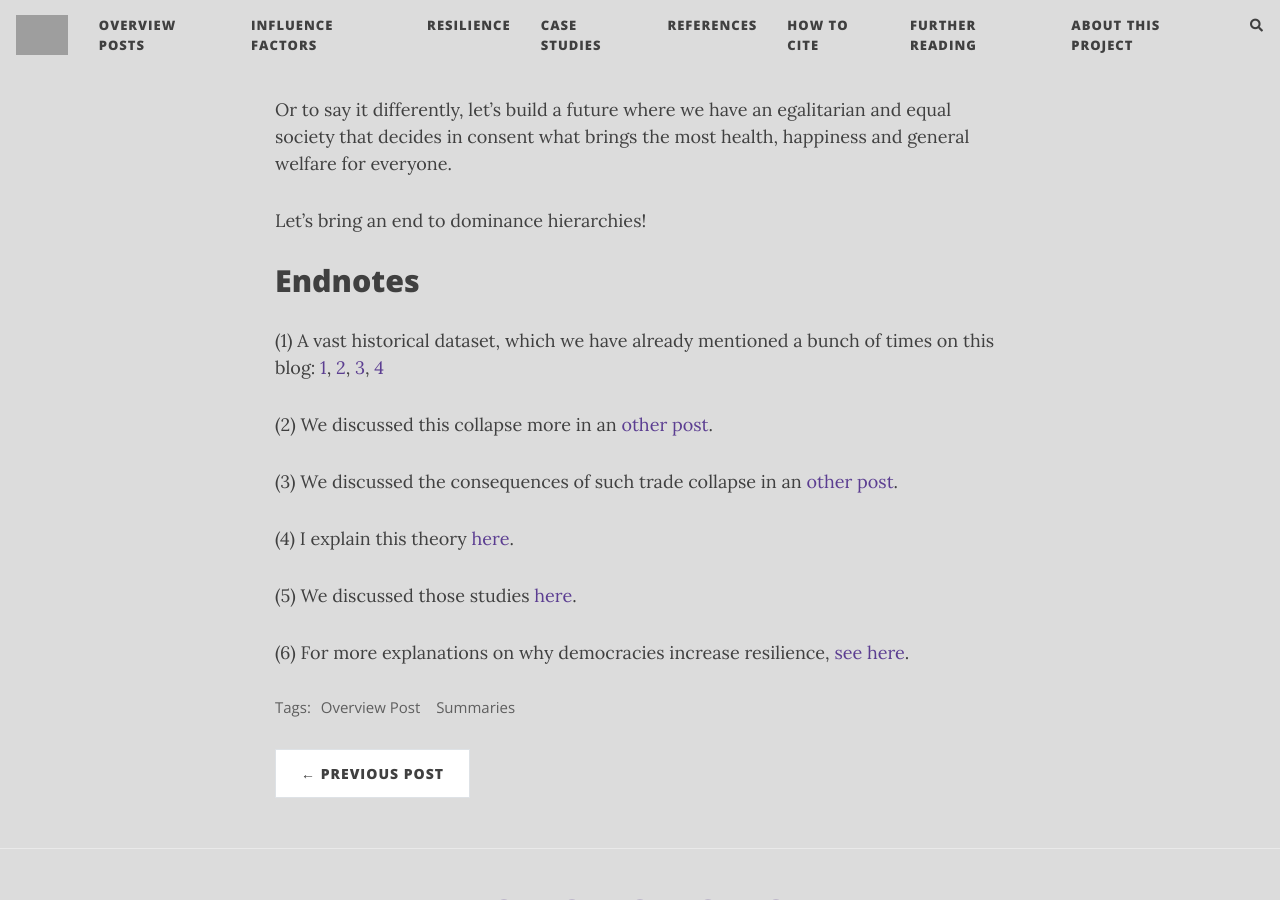
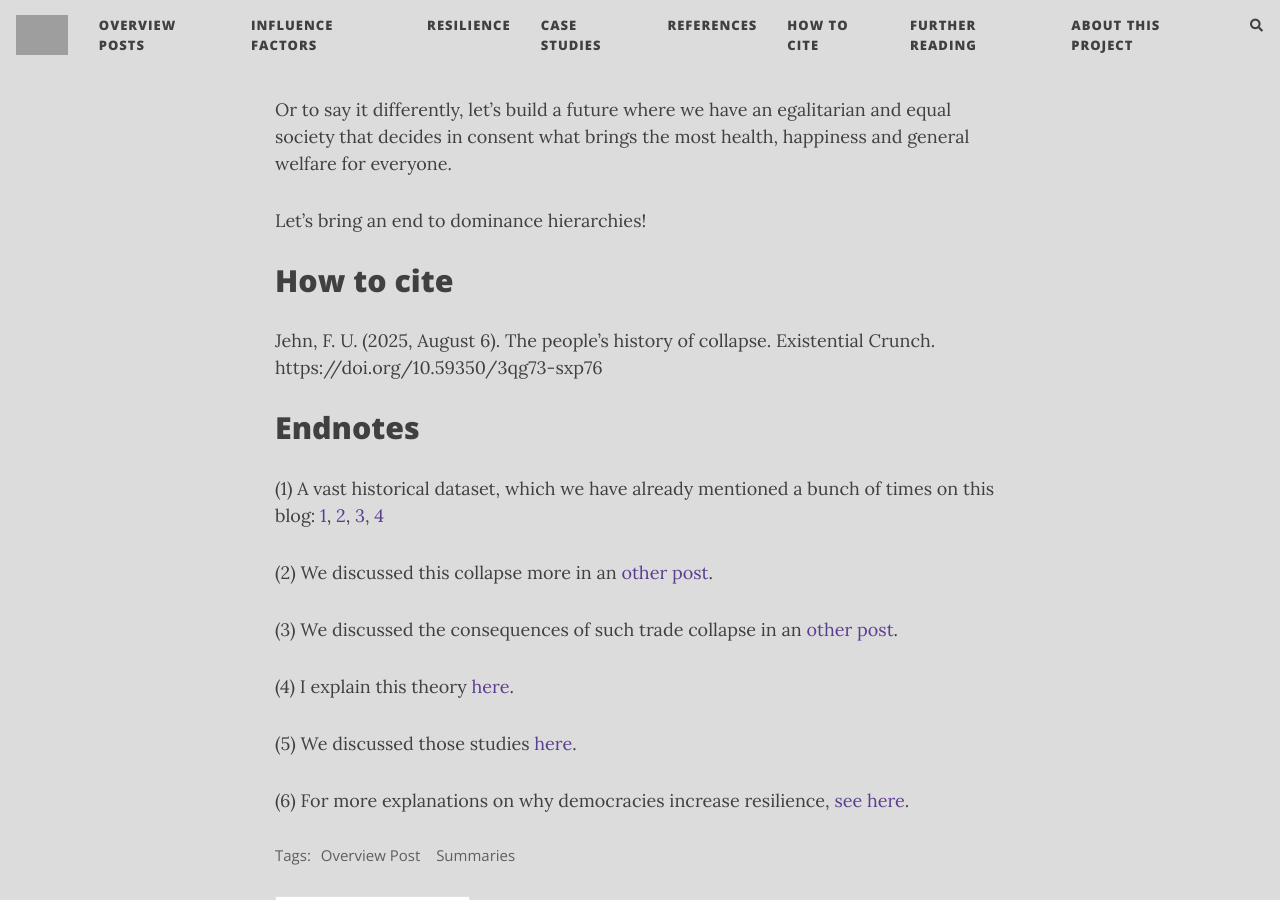
Before and after one commit to florianjehn/Societal_Collapse, a Jekyll site: the page built from _posts/2025-08-05-Goliath.md, in a window 1280 px wide and 900 px high, scrolled down 19422 px. Built offline with Jekyll 4.4.1, drawn with Linux system fonts in a browser that asks for light colours; nearby versions of some CDN libraries; comment, search, counter and statistics services are not loaded; grey boxes are pictures that could not be loaded.

Commit message:
Update 2025-08-05-Goliath.md

```diff
--- a/_posts/2025-08-05-Goliath.md
+++ b/_posts/2025-08-05-Goliath.md
@@ -171,6 +171,10 @@ Or to say it differently, let’s build a future where we have an egalitarian an
 
 Let’s bring an end to dominance hierarchies!
 
+# How to cite
+
+Jehn, F. U. (2025, August 6). The people's history of collapse. Existential Crunch. https://doi.org/10.59350/3qg73-sxp76
+
 # Endnotes
 (1) A vast historical dataset, which we have already mentioned a bunch of times on this blog: [1](https://florianjehn.github.io/Societal_Collapse/2023-08-10-lessons_from_the_past/), [2](https://florianjehn.github.io/Societal_Collapse/2023-08-16-democracy_and_resilience/), [3](https://florianjehn.github.io/Societal_Collapse/2024-02-08-climate_collapse/), [4](https://florianjehn.github.io/Societal_Collapse/2023-11-15-collapse_models/)
 
```
